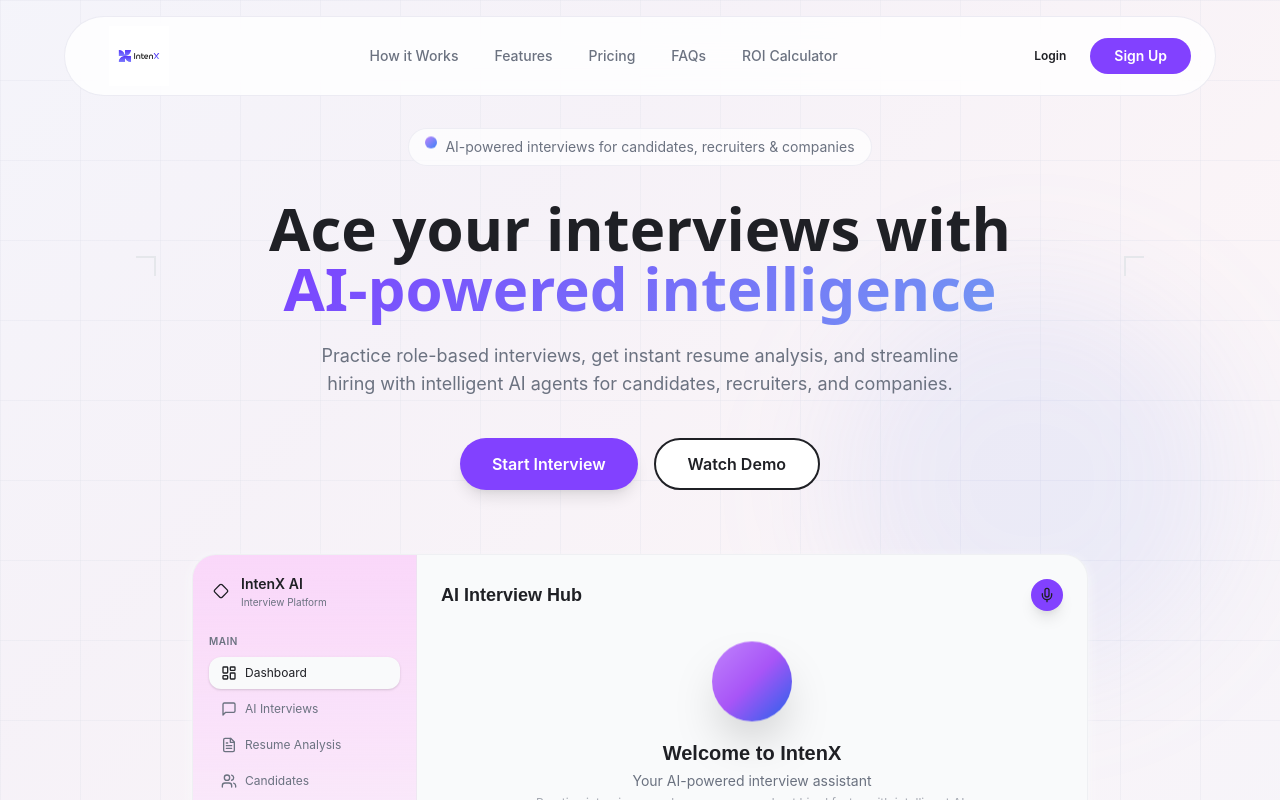
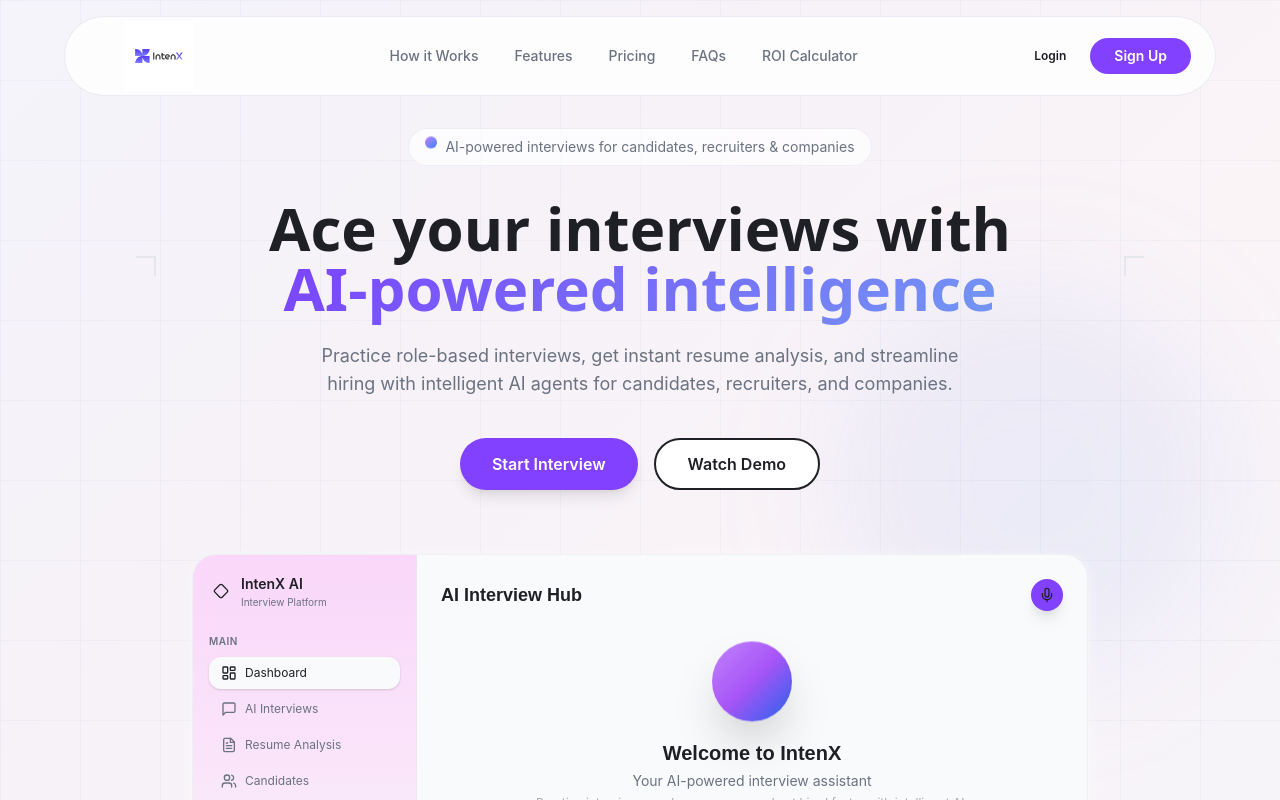
Before and after one commit to omt1763-crypto/IntenX, a Next.js app: page / in a window 1280 px wide. Shown: the top 800 px of the page. Built offline with nearby package versions, Linux system fonts and the light colour scheme; no server answers.

Commit message:
Increase navbar logo size for better space utilization

```diff
--- a/app/landing/Navbar.tsx
+++ b/app/landing/Navbar.tsx
@@ -34,7 +34,7 @@
           <img
             src="/intenx-logo.png"
             alt="IntenX"
-            style={{ width: '100px', height: 'auto', objectFit: 'contain', maxHeight: '60px' }}
+            style={{ width: '140px', height: 'auto', objectFit: 'contain', maxHeight: '70px' }}
           />
         </div>
 
```
